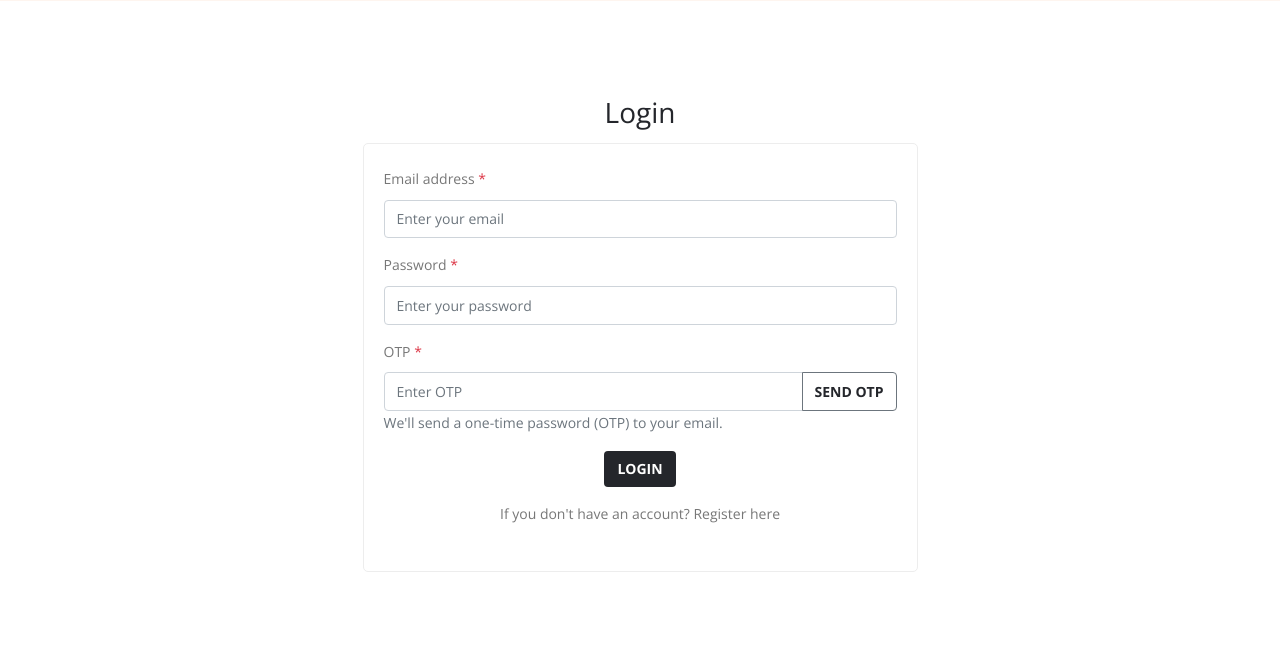
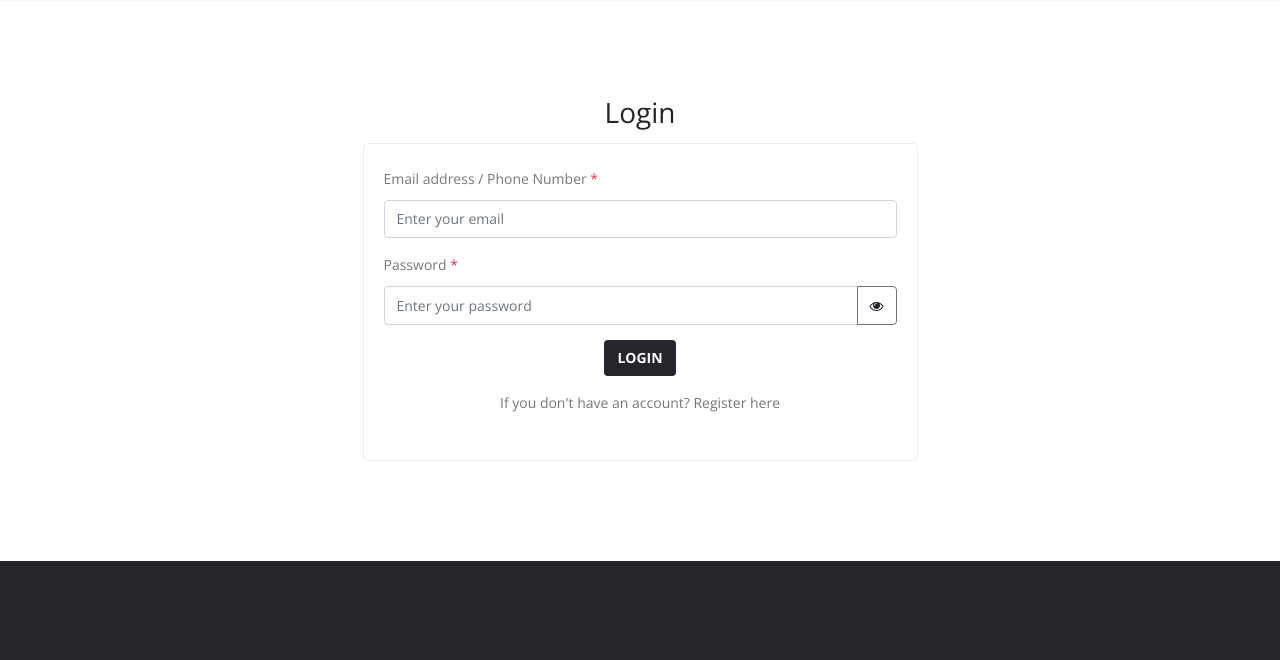
Before and after one commit to subhamroyavi/ShoppingHub, a PHP site: page /login.php in a window 1280 px wide. Shown: the part 433-1093 px from the top of the page. Run offline with PHP 8.4, Linux system fonts and the light colour scheme; data comes from the database, SQL or seed files in the repository; some web fonts are replaced.

Commit message:
complete the login and register page

```diff
--- a/user_pannel/include/header.php
+++ b/user_pannel/include/header.php
@@ -1,4 +1,5 @@
 <?php
+session_start();
 include 'connection.php';
 
 $categories_sql = "SELECT * FROM categories";
@@ -164,8 +165,16 @@ if (mysqli_num_rows($categories_run) > 0) {
                                 <li>
                                     <a href="index.html">
                                         <div class="logo">
-                                            <img src="assets/images/logo/logo_black.png" alt="">
+                                            <!-- <img src="assets/images/logo/logo_black.png" alt=""> -->
+                                            <img src="assets/images/logo/logo-icon-black.png" alt="Logo" class="logo-icon me-2">
+                                            <h4 class="mb-0 fw-bold text-light logo-text"><strong>Shopping Hub</strong></h4>
                                         </div>
+                                        <!-- <div class="logo">
+                                            <a href="index.php" class="d-flex align-items-center text-decoration-none">
+                                                <img src="assets/images/logo/logo-icon-black.png" alt="Logo" class="logo-icon me-2">
+                                                <h4 class="mb-0 fw-bold text-dark logo-text"><strong>Shopping Hub</strong></h4>
+                                            </a>
+                                        </div> -->
                                     </a>
                                 </li>
                             </ul>
@@ -215,10 +224,37 @@ if (mysqli_num_rows($categories_run) > 0) {
             <!-- Start Offcanvas Mobile Menu Wrapper -->
             <!-- Start Mobile contact Info -->
             <div class="mobile-contact-info">
-                <div class="logo">
-                    <a href="index.html"><img src="assets/images/logo/logo_white.png" alt=""></a>
+                <!-- Centered Logo Section -->
+                <div class="logo text-center">
+                    <a href="index.php" class="d-flex align-items-center justify-content-center text-decoration-none">
+                        <img src="assets/images/logo/logo-icon-black.png" alt="Logo" class="logo-icon me-2">
+                        <h4 class="mb-0 fw-bold text-light logo-text"><strong>Shopping Hub</strong></h4>
+                    </a>
                 </div>
 
+                <!-- Rest of the content -->
+                <?php
+                if (!empty($_SESSION['user_id'])) {
+                ?>
+                    <address class="address">
+                        <span>Email: <?php echo $_SESSION['user_email'] ?></span>
+                        <span>Phone number: <?php echo $_SESSION['user_phone'] ?></span>
+                    </address>
+
+                    <ul class="social-link">
+                        <li><a href="#"><i class="fa fa-facebook"></i></a></li>
+                        <li><a href="#"><i class="fa fa-twitter"></i></a></li>
+                        <li><a href="#"><i class="fa fa-instagram"></i></a></li>
+                        <li><a href="#"><i class="fa fa-linkedin"></i></a></li>
+                    </ul>
+
+                    <ul class="user-link">
+                        <li><a href="my_account.php">My Account</a></li>
+                        <li><a href="log_out.php">Log out</a></li>
+                    </ul>
+                <?php
+                } else {
+                ?>
                     <address class="address">
                         <span>Address: Your address goes here.</span>
                         <span>Call Us: 0123456789, 0123456789</span>
@@ -231,12 +267,12 @@ if (mysqli_num_rows($categories_run) > 0) {
                         <li><a href="#"><i class="fa fa-instagram"></i></a></li>
                         <li><a href="#"><i class="fa fa-linkedin"></i></a></li>
                     </ul>
-
                     <ul class="user-link">
-                    <li><a href="login.php">Login</a></li>
-                    <li><a href="register.php">Register</a></li>
-                    <li><a href="log_out.php">Log out</a></li>
+                        <li><a href="login.php">Login / Register</a></li>
                     </ul>
+                <?php
+                }
+                ?>
             </div>
             <!-- End Mobile contact Info -->
         </div> <!-- ...:::: End Offcanvas Mobile Menu Section:::... -->
--- a/user_pannel/login.php
+++ b/user_pannel/login.php
@@ -2,8 +2,52 @@
 include "include/header.php";
 include "include/connection.php";
 
+// Redirect logged-in users to the index page
+if (!empty($_SESSION['user_id'])) {
+    echo "<script>window.location.href='index.php';</script>";
+    exit();
+}
 
+// Handle Login Form Submission
+if (isset($_POST['login'])) {
+    // Sanitize and validate input data
+    $email = mysqli_real_escape_string($conn, $_POST['email']);
+    $phone = mysqli_real_escape_string($conn, $_POST['email']);
+    $password = $_POST['password']; // Password will be hashed and verified
 
+    // Fetch user from the database
+    $sql = "SELECT * FROM users WHERE (email = '$email' OR phone = '$phone')";
+    $result = mysqli_query($conn, $sql);
+
+    if (mysqli_num_rows($result) == 1) {
+        $row = mysqli_fetch_assoc($result);
+
+        // Verify password (assuming passwords are hashed using password_hash())
+        if (password_verify($password, $row['password'])) {
+            // Set session variables
+            $_SESSION['user_id'] = $row['user_id'];
+            $_SESSION['user_email'] = $row['email'];
+            $_SESSION['user_phone'] = $row['phone'];
+
+            // Redirect to index page
+            // header("Location: index.php");
+            // exit();
+            echo "<script>window.location.href='login.php';</script>";
+            exit();
+        } else {
+            // Invalid password
+            $_SESSION['error'] = "Invalid email or password.";
+            echo "<script>window.location.href='login.php';</script>";
+            exit();
+        }
+    } else {
+        // User not found
+        $_SESSION['error'] = "Invalid email or password.";
+
+        echo "<script>window.location.href='login.php';</script>";
+        exit();
+    }
+}
 ?>
 
 <!-- ...:::: Start Breadcrumb Section:::... -->
@@ -41,32 +85,38 @@ include "include/connection.php";
                         <div class="col-lg-6 col-md-8">
                             <div class="account_form register" data-aos="fade-up" data-aos-delay="200">
                                 <h3 class="text-center mb-4">Login</h3>
-                                <form action="#">
+                                <form action="" method="POST">
                                     <!-- Email Address -->
                                     <div class="form-group mb-3">
-                                        <label for="email" class="form-label">Email address <span class="text-danger">*</span></label>
-                                        <input type="email" class="form-control" id="email" placeholder="Enter your email" required>
+                                        <label for="email" class="form-label">Email address / Phone Number <span class="text-danger">*</span></label>
+                                        <input type="text" class="form-control" id="email" name="email" placeholder="Enter your email" required>
                                     </div>
 
                                     <!-- Password -->
                                     <div class="form-group mb-3">
                                         <label for="password" class="form-label">Password <span class="text-danger">*</span></label>
-                                        <input type="password" class="form-control" id="password" placeholder="Enter your password" required>
+                                        <div class="input-group">
+                                            <input type="password" class="form-control" id="password" name="password" placeholder="Enter your password" required>
+                                            <button class="btn btn-outline-secondary toggle-password" type="button" data-target="password">
+                                                <i class="fa fa-eye"></i>
+                                            </button>
+                                        </div>
+                                        <span class="error" id="passwordError"></span>
                                     </div>
 
                                     <!-- OTP Section -->
-                                    <div class="form-group mb-3">
+                                    <!-- <div class="form-group mb-3">
                                         <label for="otp" class="form-label">OTP <span class="text-danger">*</span></label>
                                         <div class="input-group">
                                             <input type="text" class="form-control" id="otp" placeholder="Enter OTP" required>
                                             <button class="btn btn-outline-secondary" type="button" id="send-otp">Send OTP</button>
                                         </div>
                                         <small class="form-text text-muted">We'll send a one-time password (OTP) to your email.</small>
-                                    </div>
+                                    </div> -->
 
                                     <!-- Submit Button -->
                                     <div class="login_submit d-flex justify-content-center">
-                                        <button class="btn btn-md btn-black-default-hover" type="submit">Login</button>
+                                        <button class="btn btn-md btn-black-default-hover" type="submit" name="login">Login</button>
                                     </div>
 
                                     <!-- Login Link -->
@@ -87,4 +137,25 @@ include "include/connection.php";
     </div>
 </div> <!-- ...:::: End Customer Login Section :::... -->
 
+<script>
+    document.addEventListener('DOMContentLoaded', function() {
+        const toggleButtons = document.querySelectorAll('.toggle-password');
+
+        toggleButtons.forEach(button => {
+            button.addEventListener('click', function() {
+                const targetId = this.getAttribute('data-target');
+                const passwordInput = document.getElementById(targetId);
+
+                if (passwordInput.type === 'password') {
+                    passwordInput.type = 'text';
+                    this.innerHTML = '<i class="fa fa-eye-slash"></i>';
+                } else {
+                    passwordInput.type = 'password';
+                    this.innerHTML = '<i class="fa fa-eye"></i>';
+                }
+            });
+        });
+    });
+</script>
+
 <?php include "include/footer.php" ?>
```
Also changed, not shown: user_pannel/log_out.php (+7 -0 lines), user_pannel/register.php (+7 -3 lines), user_pannel/my_account.php (added). Lines whose indentation alone changed are shown as unchanged.
